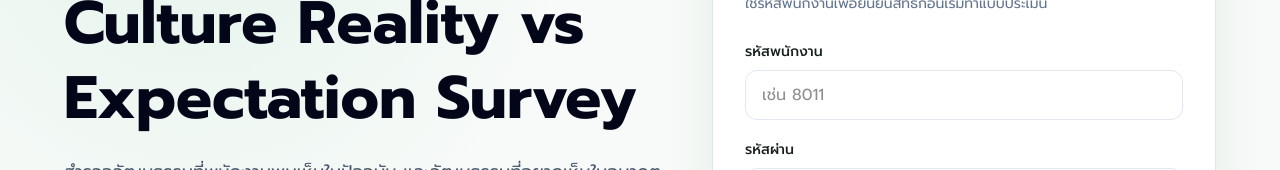
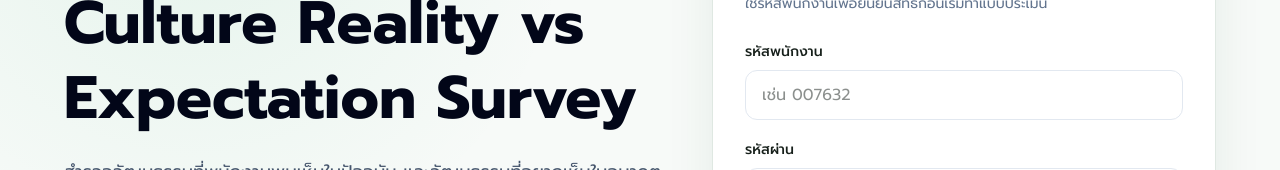
Before and after one commit to Sorawee-f/culture-diagnosis-platform, a Next.js app: page / in a window 1280 px wide. Shown: the part 182-352 px from the top of the page. Built offline with nearby package versions, Linux system fonts and the light colour scheme.

Commit message:
Update user-login-form.tsx

```diff
--- a/src/components/user-login-form.tsx
+++ b/src/components/user-login-form.tsx
@@ -43,7 +43,7 @@ export function UserLoginForm() {
           value={employeeId}
           onChange={(e) => setEmployeeId(e.target.value.trim())}
           className="focus-ring w-full rounded-xl border border-slate-200 bg-white px-4 py-3"
-          placeholder="เช่น 8011"
+          placeholder="เช่น 007632"
         />
       </div>
       <div>
```
